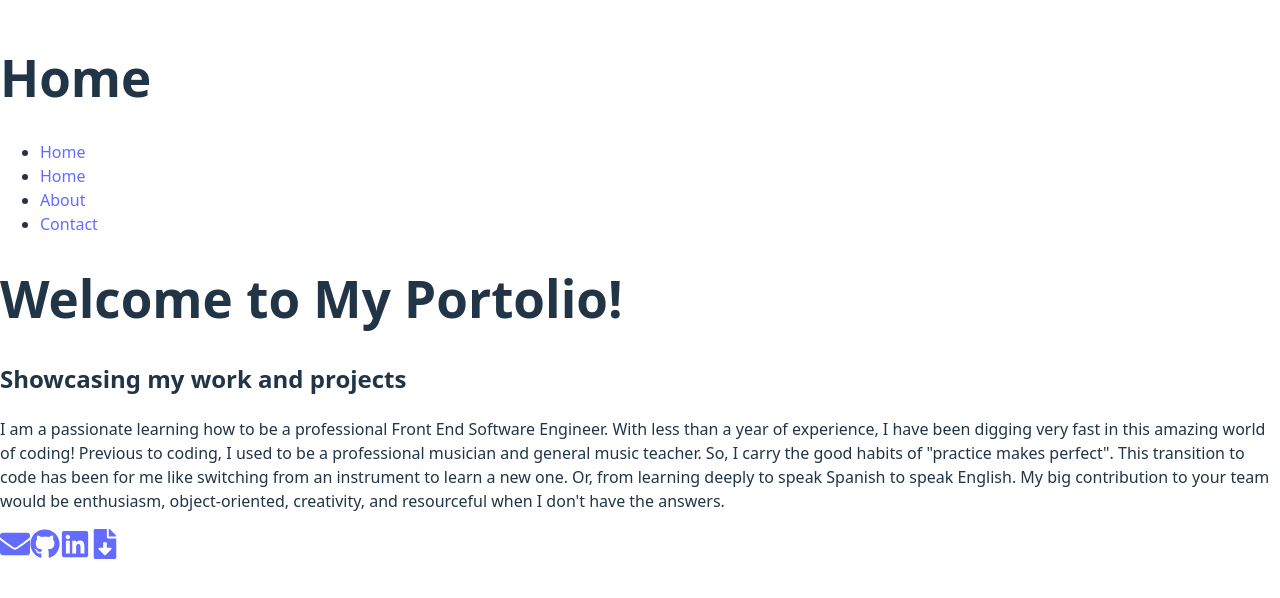
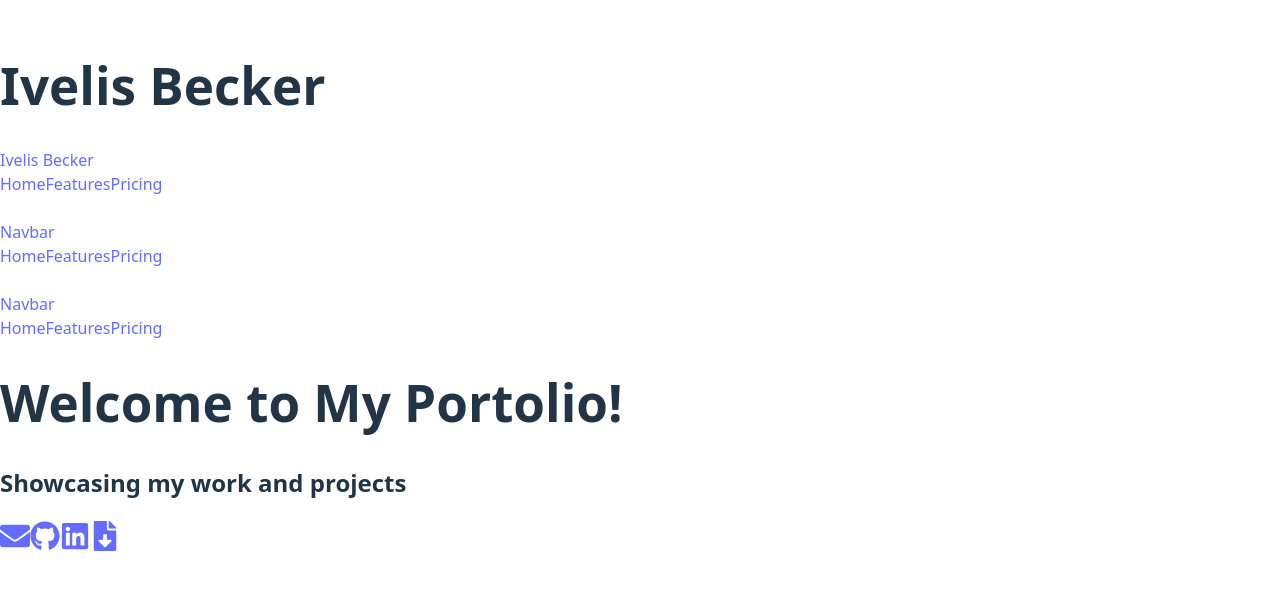
Before and after one commit to I-0110/IvelisReactPortfolio, a React (Vite) app: page / in a window 1280 px wide. Shown: the part 110-708 px from the top of the page. Built offline with nearby package versions, Linux system fonts and the light colour scheme.

Commit message:
Fixed Header

```diff
--- a/package.json
+++ b/package.json
@@ -11,8 +11,9 @@
     "preview": "vite preview"
   },
   "dependencies": {
-    "bootstrap": "^5.2.3",
+    "bootstrap": "^5.3.3",
     "react": "^18.2.0",
+    "react-bootstrap": "^2.10.9",
     "react-dom": "^18.2.0",
     "react-icons": "^5.5.0",
     "react-router-dom": "^6.30.0"
--- a/src/components/Header.jsx
+++ b/src/components/Header.jsx
@@ -1,7 +1,7 @@
 function Header() {
   return (
     <header className="header">
-      <h1>Home</h1>
+      <h1>Ivelis Becker</h1>
     </header>
   );
 }
--- a/src/components/NavTabs.jsx
+++ b/src/components/NavTabs.jsx
@@ -1,49 +1,88 @@
-import { Link, useLocation } from 'react-router-dom';
+import React from 'react';
+import Container from 'react-bootstrap/Container';
+import Nav from 'react-bootstrap/Nav';
+import Navbar from 'react-bootstrap/Navbar';
 
-// Here we are using object destructuring assignment to pluck off our variables from the props object
-// We assign them to their own variable names
+// https://react-bootstrap.netlify.app/docs/components/navbar/
 export default function NavTabs() {
-  const currentPage = useLocation().pathname;
+    return (
+      <>
+        <Navbar bg="dark" data-bs-theme="dark" fixed="top">
+          <Container>
+            <Navbar.Brand href="#home">Ivelis Becker</Navbar.Brand>
+            <Nav className="me-auto">
+              <Nav.Link href="#home">Home</Nav.Link>
+              <Nav.Link href="#features">Features</Nav.Link>
+              <Nav.Link href="#pricing">Pricing</Nav.Link>
+            </Nav>
+          </Container>
+        </Navbar>
+        <br />
+        <Navbar bg="primary" data-bs-theme="dark">
+          <Container>
+            <Navbar.Brand href="#home">Navbar</Navbar.Brand>
+            <Nav className="me-auto">
+              <Nav.Link href="#home">Home</Nav.Link>
+              <Nav.Link href="#features">Features</Nav.Link>
+              <Nav.Link href="#pricing">Pricing</Nav.Link>
+            </Nav>
+          </Container>
+        </Navbar>
 
-  return (
-    <ul className="nav nav-tabs">
-      <li className="nav-item">
-        <Link
-          to="/"
-          // This is a conditional (ternary) operator that checks to see if the current page is "Home"
-          // If it is, we set the current page to 'nav-link-active', otherwise we set it to 'nav-link'
-          className={currentPage === '/' ? 'nav-link active' : 'nav-link'}
-        >
-          Home
-        </Link>
-      </li>
-      <li className="nav-item">
-        <Link
-          to="/Home"
-          // Check to see if the currentPage is `About`, and if so we use the active link class from bootstrap. Otherwise, we set it to a normal nav-link
-          className={currentPage === '/Home' ? 'nav-link active' : 'nav-link'}
-        >
-          Home
-        </Link>
-      </li>
-      <li className="nav-item">
-        <Link
-          to="/About"
-          // Check to see if the currentPage is `Blog`, and if so we use the active link class from bootstrap. Otherwise, we set it to a normal nav-link
-          className={currentPage === '/About' ? 'nav-link active' : 'nav-link'}
-        >
-          About
-        </Link>
-      </li>
-      <li className="nav-item">
-        <Link
-          to="/Contact"
-          // Check to see if the currentPage is `Contact`, and if so we use the active link class from bootstrap. Otherwise, we set it to a normal nav-link
-          className={currentPage === '/Contact' ? 'nav-link active' : 'nav-link'}
-        >
-          Contact
-        </Link>
-      </li>
-    </ul>
-  );
-}
+        <br />
+        <Navbar bg="light" data-bs-theme="light">
+          <Container>
+            <Navbar.Brand href="#home">Navbar</Navbar.Brand>
+            <Nav className="me-auto">
+              <Nav.Link href="#home">Home</Nav.Link>
+              <Nav.Link href="#features">Features</Nav.Link>
+              <Nav.Link href="#pricing">Pricing</Nav.Link>
+            </Nav>
+          </Container>
+        </Navbar>
+      </>
+    );
+  }
+
+
+//     <ul className="nav nav-tabs">
+//       <li className="nav-item">
+//         <Link
+//           to="/"
+//           // This is a conditional (ternary) operator that checks to see if the current page is "Home"
+//           // If it is, we set the current page to 'nav-link-active', otherwise we set it to 'nav-link'
+//           className={currentPage === '/' ? 'nav-link active' : 'nav-link'}
+//         >
+//           Home
+//         </Link>
+//       </li>
+//       <li className="nav-item">
+//         <Link
+//           to="/Home"
+//           // Check to see if the currentPage is `About`, and if so we use the active link class from bootstrap. Otherwise, we set it to a normal nav-link
+//           className={currentPage === '/Home' ? 'nav-link active' : 'nav-link'}
+//         >
+//           Home
+//         </Link>
+//       </li>
+//       <li className="nav-item">
+//         <Link
+//           to="/About"
+//           // Check to see if the currentPage is `Blog`, and if so we use the active link class from bootstrap. Otherwise, we set it to a normal nav-link
+//           className={currentPage === '/About' ? 'nav-link active' : 'nav-link'}
+//         >
+//           About
+//         </Link>
+//       </li>
+//       <li className="nav-item">
+//         <Link
+//           to="/Contact"
+//           // Check to see if the currentPage is `Contact`, and if so we use the active link class from bootstrap. Otherwise, we set it to a normal nav-link
+//           className={currentPage === '/Contact' ? 'nav-link active' : 'nav-link'}
+//         >
+//           Contact
+//         </Link>
+//       </li>
+//     </ul>
+//   );
+// }
--- a/src/pages/Home.jsx
+++ b/src/pages/Home.jsx
@@ -5,9 +5,6 @@
         <div>
             <h1>Welcome to My Portolio!</h1>
             <h2>Showcasing my work and projects</h2>
-            <p>
-            I am a passionate learning how to be a professional Front End Software Engineer. With less than a year of experience, I have been digging very fast in this amazing world of coding! Previous to coding, I used to be a professional musician and general music teacher. So, I carry the good habits of "practice makes perfect". This transition to code has been for me like switching from an instrument to learn a new one. Or, from learning deeply to speak Spanish to speak English. My big contribution to your team would be enthusiasm, object-oriented, creativity, and resourceful when I don't have the answers.
-            </p>
         </div>
     );
 }
```
Also changed, not shown: 1 other file (tests, documents, lock files or other folders).
